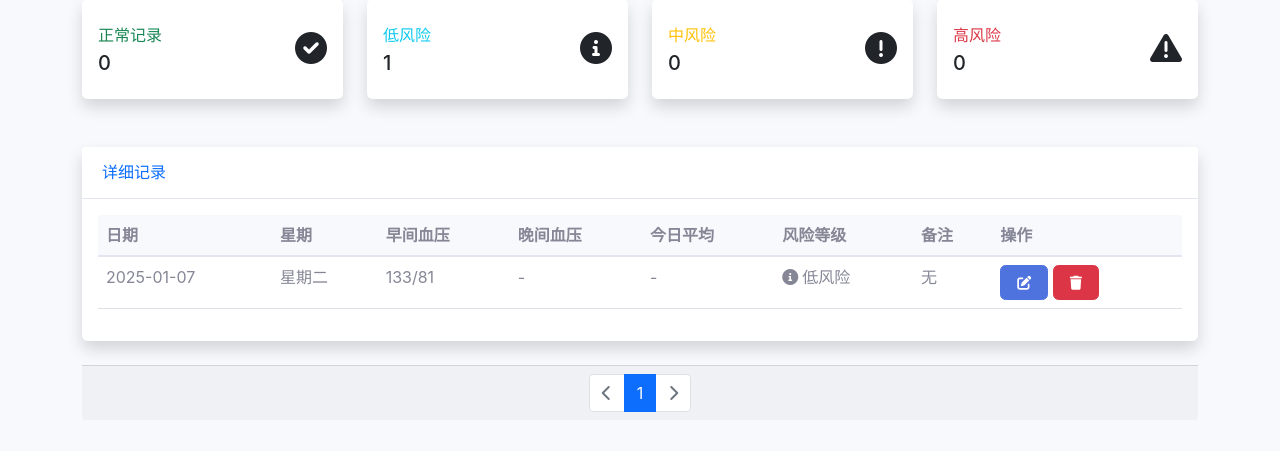
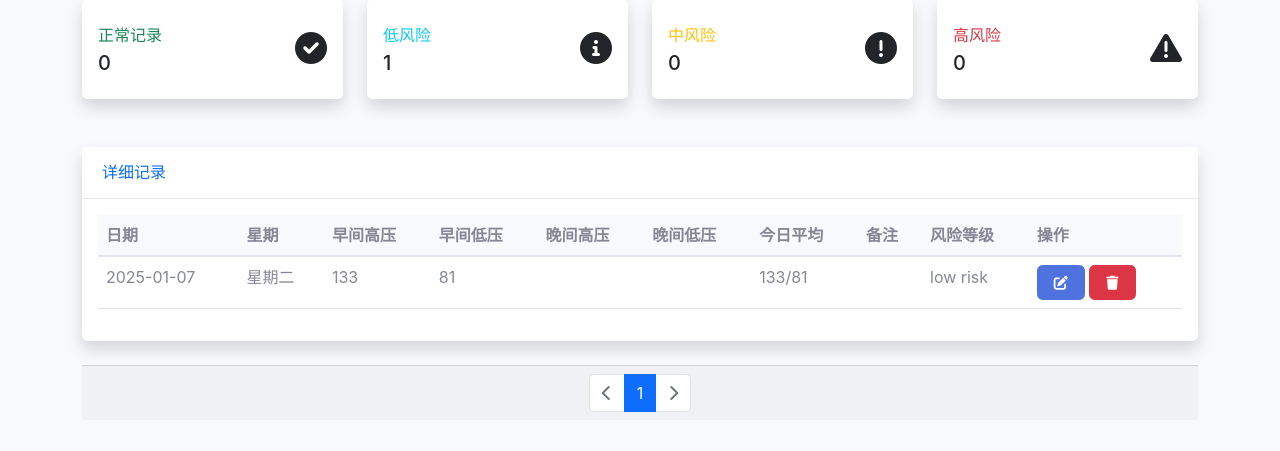
Before and after one commit to flyingpig2019/oldlu2, a Flask app: page /blood_pressure3_detail in a window 1280 px wide. Shown: the part 215-666 px from the top of the page. Run offline with Flask 3, Linux system fonts and the light colour scheme; the visitor is signed in with stand-in values (Sample User, id 1); data comes from the database, SQL or seed files in the repository.

Commit message:
Add files via upload
fix average logic, two table's auto upload update to github

```diff
--- a/templates/bloodpressure3detail.html
+++ b/templates/bloodpressure3detail.html
@@ -120,11 +120,13 @@
                     <tr>
                         <th>日期</th>
                         <th>星期</th>
-                        <th>早间血压</th>
-                        <th>晚间血压</th>
+                        <th>早间高压</th>
+                        <th>早间低压</th>
+                        <th>晚间高压</th>
+                        <th>晚间低压</th>
                         <th>今日平均</th>
+                        <th>备注</th>
                         <th>风险等级</th>
-                        <th>备注</th>
                         <th>操作</th>
                     </tr>
                 </thead>
@@ -133,37 +135,23 @@
                     <tr>
                         <td>{{ record.date }}</td>
                         <td>{{ record.day_of_week }}</td>
-                        <td class="blood-pressure-value">
-                            {% if record.morning_high and record.morning_low %}
-                                {{ record.morning_high }}/{{ record.morning_low }}
+                        <td>{{ record.morning_high }}</td>
+                        <td>{{ record.morning_low }}</td>
+                        <td>{{ record.afternoon_high }}</td>
+                        <td>{{ record.afternoon_low }}</td>
+                        <td>
+                            {% if record.daily_high is not none and record.daily_low is not none %}
+                                {{ record.daily_high }}/{{ record.daily_low }}
+                            {% elif record.daily_high is not none %}
+                                {{ record.daily_high }}/--
+                            {% elif record.daily_low is not none %}
+                                --/{{ record.daily_low }}
                             {% else %}
-                                -
+                                --/--
                             {% endif %}
                         </td>
-                        <td class="blood-pressure-value">
-                            {% if record.afternoon_high and record.afternoon_low %}
-                                {{ record.afternoon_high }}/{{ record.afternoon_low }}
-                            {% else %}
-                                -
-                            {% endif %}
-                        </td>
-                        <td class="blood-pressure-value">{{ record.today_average or '-' }}</td>
-                        <td>
-                            <span class="risk-badge risk-{{ record.risk.split()[0] if record.risk else 'none' }}">
-                                {% if record.risk == 'good' %}
-                                    <i class="fas fa-check-circle me-1"></i>正常
-                                {% elif record.risk == 'low risk' %}
-                                    <i class="fas fa-info-circle me-1"></i>低风险
-                                {% elif record.risk == 'middle risk' %}
-                                    <i class="fas fa-exclamation-circle me-1"></i>中风险
-                                {% elif record.risk == 'high risk' %}
-                                    <i class="fas fa-exclamation-triangle me-1"></i>高风险
-                                {% else %}
-                                    <i class="fas fa-question-circle me-1"></i>未知
-                                {% endif %}
-                            </span>
-                        </td>
-                        <td>{{ record.notes or '无' }}</td>
+                        <td>{{ record.notes }}</td>
+                        <td>{{ record.risk }}</td>
                         <td class="action-buttons">
                             <button type="button" class="btn btn-primary btn-sm" data-bs-toggle="modal" data-bs-target="#editModal{{ record.id }}">
                                 <i class="fas fa-edit"></i>
```
Also changed, not shown: templates/bloodpressure2detail.html (+14 -21 lines).
